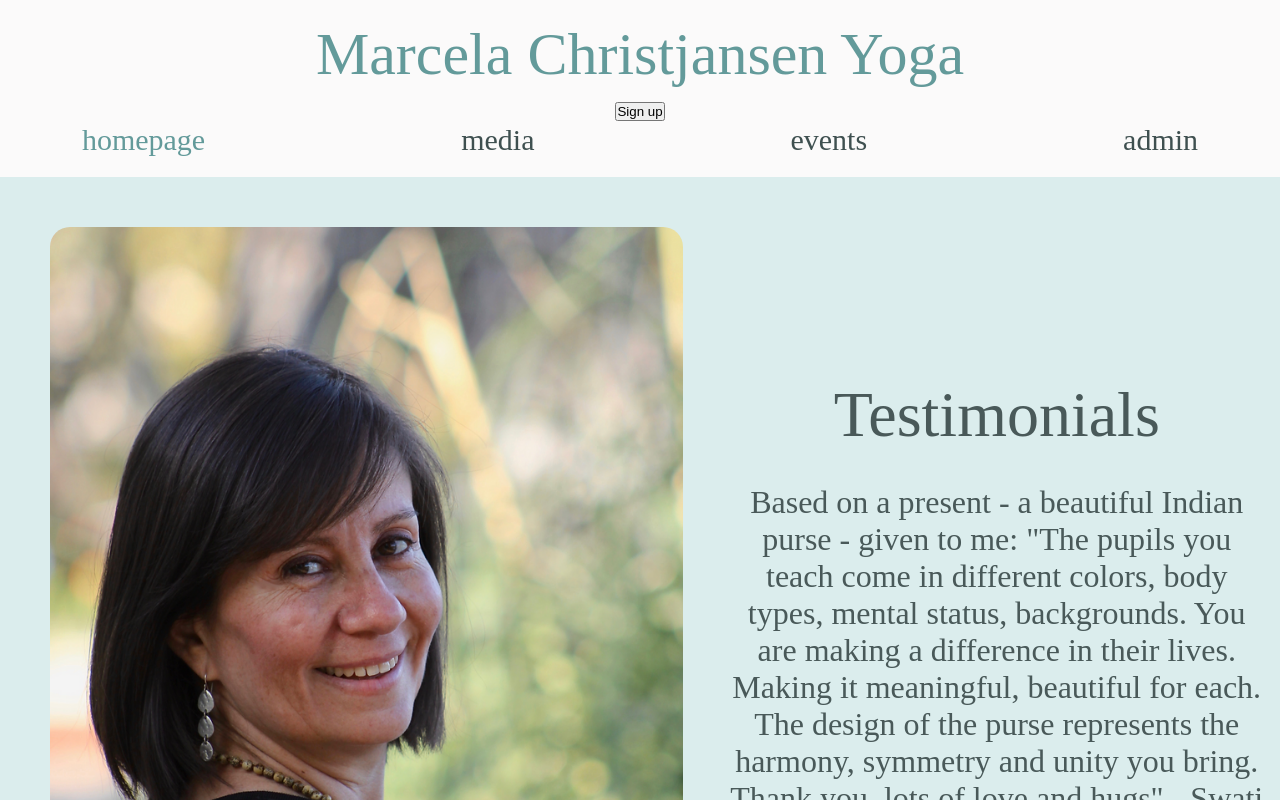
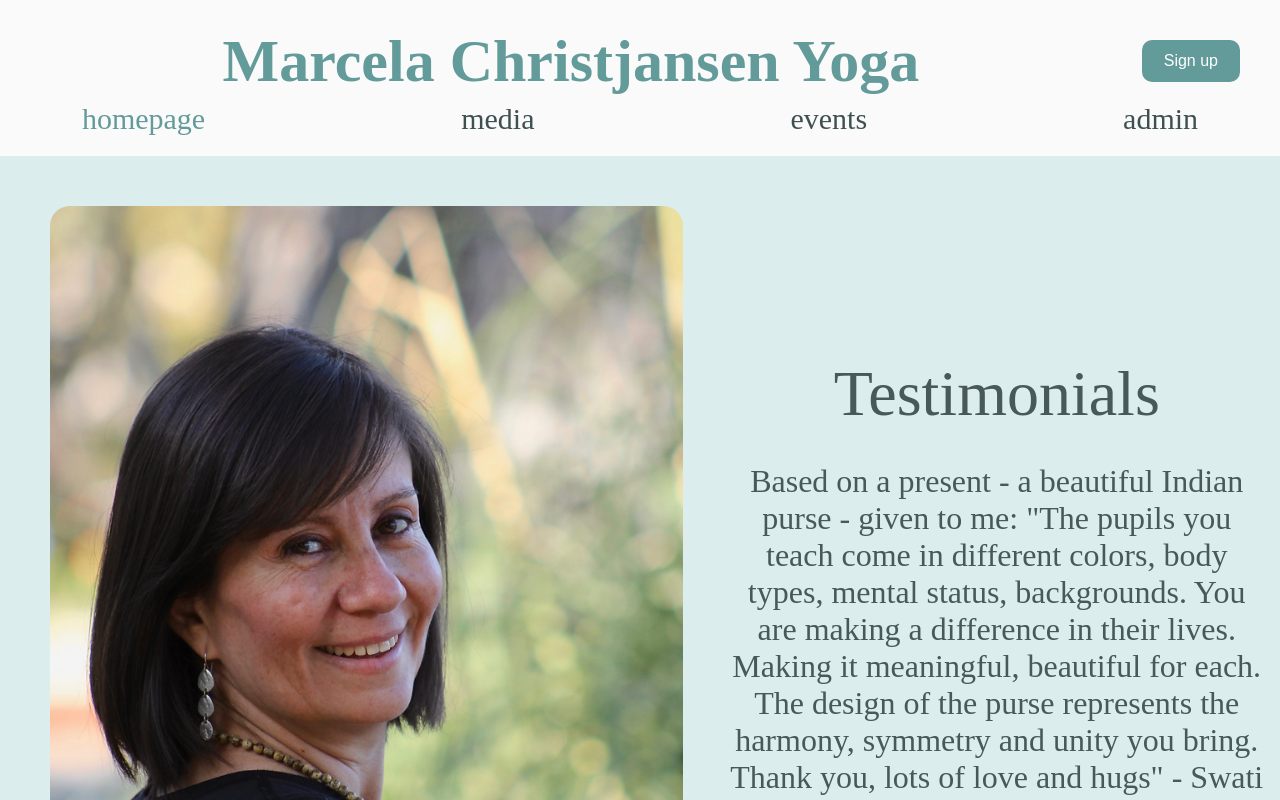
Before and after one commit to MaxusTheOne/Yoga-frontend, a React (Vite) app in the folder YogaFrontend/: page / in a window 1280 px wide. Shown: the top 800 px of the page. Built offline with nearby package versions, Linux system fonts and the light colour scheme; a web font is replaced by a local one.

Commit message:
button css

```diff
--- a/YogaFrontend/src/components/Header.jsx
+++ b/YogaFrontend/src/components/Header.jsx
@@ -3,8 +3,11 @@ import NavBar from './NavBar'
 export default function Header() {
     return (
         <header>
-            <h1>Marcela Christjansen Yoga</h1>
-            <button>Sign up</button>
+            <div className="header-div">
+                <h1> </h1>
+                <h1>Marcela Christjansen Yoga</h1>
+                <button className="signUpButton">Sign up</button>
+            </div>
             <NavBar />
         </header>
     )
--- a/YogaFrontend/src/homepage.css
+++ b/YogaFrontend/src/homepage.css
@@ -404,7 +404,23 @@ footer ul {
 
 .signUpButton {
     display: flex;
-    align-items: end;
+    align-items: start;
+    background-color: rgba(99, 154, 154, 1); /* Green */
+    border: none;
+    color: white;
+    padding: 12px 22px;
+    text-align: center;
+    text-decoration: none;
+    display: block;
+    font-size: 16px;
+    border-radius: 10px;
+    margin: 20px;
+}
+
+.header-div {
+    display: flex;
+    justify-content: space-between;
+    align-items: center;
 }
 /* Responsive Styles */
 @media (max-width: 600px) {
```
Also changed, not shown: YogaFrontend/src/components/SignUp/SignUpDialog.jsx (added, +7 -0 lines).
